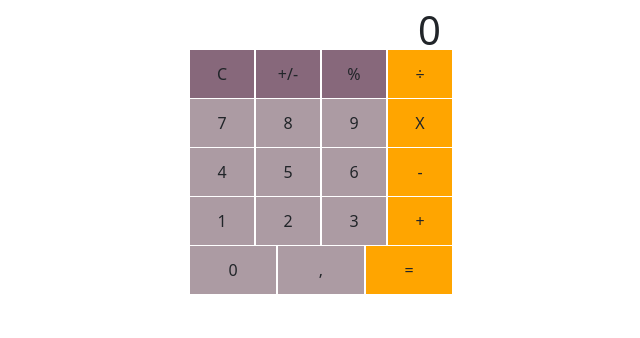
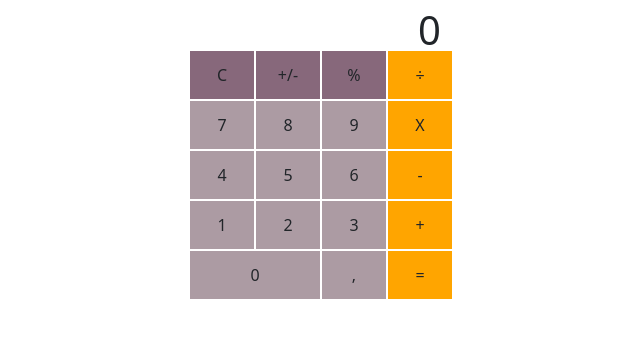
Before and after one commit to NguyenTanPhucK11/calculator, a plain HTML site: page index.html in a window 1280 px wide. Shown: the whole page, without its empty margins (319-959 px from the left). Drawn offline with nearby package versions, Linux system fonts and the light colour scheme.

Commit message:
FIX : UI line in screen

```diff
--- a/app.js
+++ b/app.js
@@ -1,5 +1,6 @@
 var elemResult = document.getElementById("result");
 // var checkComma = false;
+
 
 function input(id) {
   let result = elemResult.textContent;
@@ -18,22 +19,18 @@ let restart = () => {
 let add = () => {
   localStorage.setItem("result", elemResult.textContent);
   localStorage.setItem("math", "add");
-  reset();
 };
 let sub = () => {
   localStorage.setItem("result", elemResult.textContent);
   localStorage.setItem("math", "sub");
-  reset();
 };
 let multi = () => {
   localStorage.setItem("result", elemResult.textContent);
   localStorage.setItem("math", "multi");
-  reset();
 };
 let divide = () => {
   localStorage.setItem("result", elemResult.textContent);
   localStorage.setItem("math", "divide");
-  reset();
 };
 
 let showResult = () => {
--- a/index.html
+++ b/index.html
@@ -40,8 +40,10 @@
         <div class="col orange" id="addition" onclick="add()">+</div>
       </div>
 
-      <div class="row d-flex justify-content-center">
-        <div class="col ghostwhite" id="0" onclick="input(id)">0</div>
+      <div class="row">
+        <div class="col-6">
+          <div class="zero ghostwhite" id="0" onclick="input(id)">0</div>
+        </div>
         <div class="col ghostwhite" onclick="comma()">,</div>
         <div class="col orange" onclick="showResult()">=</div>
       </div>
--- a/style.css
+++ b/style.css
@@ -15,19 +15,18 @@ body {
   margin: auto;
 }
 .row {
-  padding: 0 0 1px 0;
+  /* padding: 0 0 1px 0; */
 }
 .col {
   padding: 12px 0 12px 0;
-  margin-left: 1px;
-  margin-right: 1px;
+  margin: 1px;
 }
-
+.zero {
+  padding: 12px;
+  margin: 1px;
+}
 .col-6 {
-  /* width: 49.3%;
-  padding: 12px 0 12px 0;
-  margin-right: 1px;
-  margin-left: 1px; */
+  padding: 0px;
 }
 
 .white {
```
